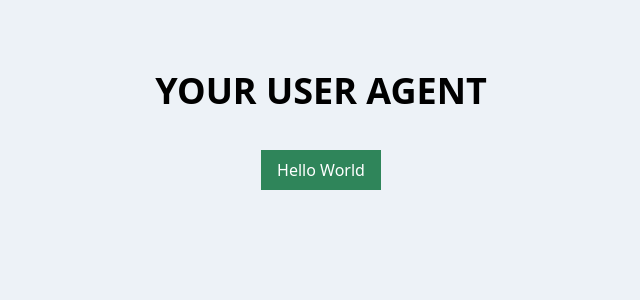
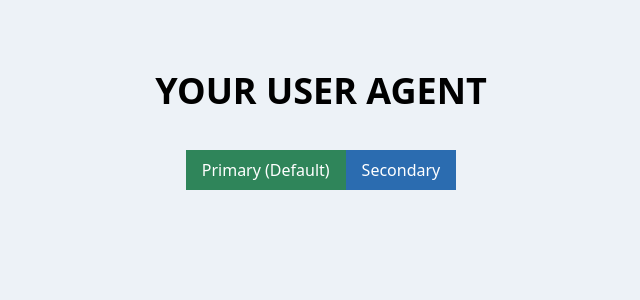
Before and after one commit to lailo/next-with-tailwindcss, a Next.js app: page / in a window 1280 px wide. Shown: the top 300 px of the page, without its empty margins (319-959 px from the left). Built offline with nearby package versions, Linux system fonts and the light colour scheme.

Commit message:
adds secondary button to index page

```diff
--- a/pages/index.tsx
+++ b/pages/index.tsx
@@ -12,7 +12,8 @@ const Page: NextPage<Props> = ({ userAgent }) => {
     <main className="text-center  h-screen bg-gray-200 py-16 px-8">
       <h1 className="text-4xl uppercase font-black mb-8">Your user agent</h1>
       <h2 className="m-w-50 mb-4">{userAgent}</h2>
-      <Button>Hello World</Button>
+      <Button>Primary (Default)</Button>
+      <Button type="secondary">Secondary</Button>
     </main>
   )
 }
```
